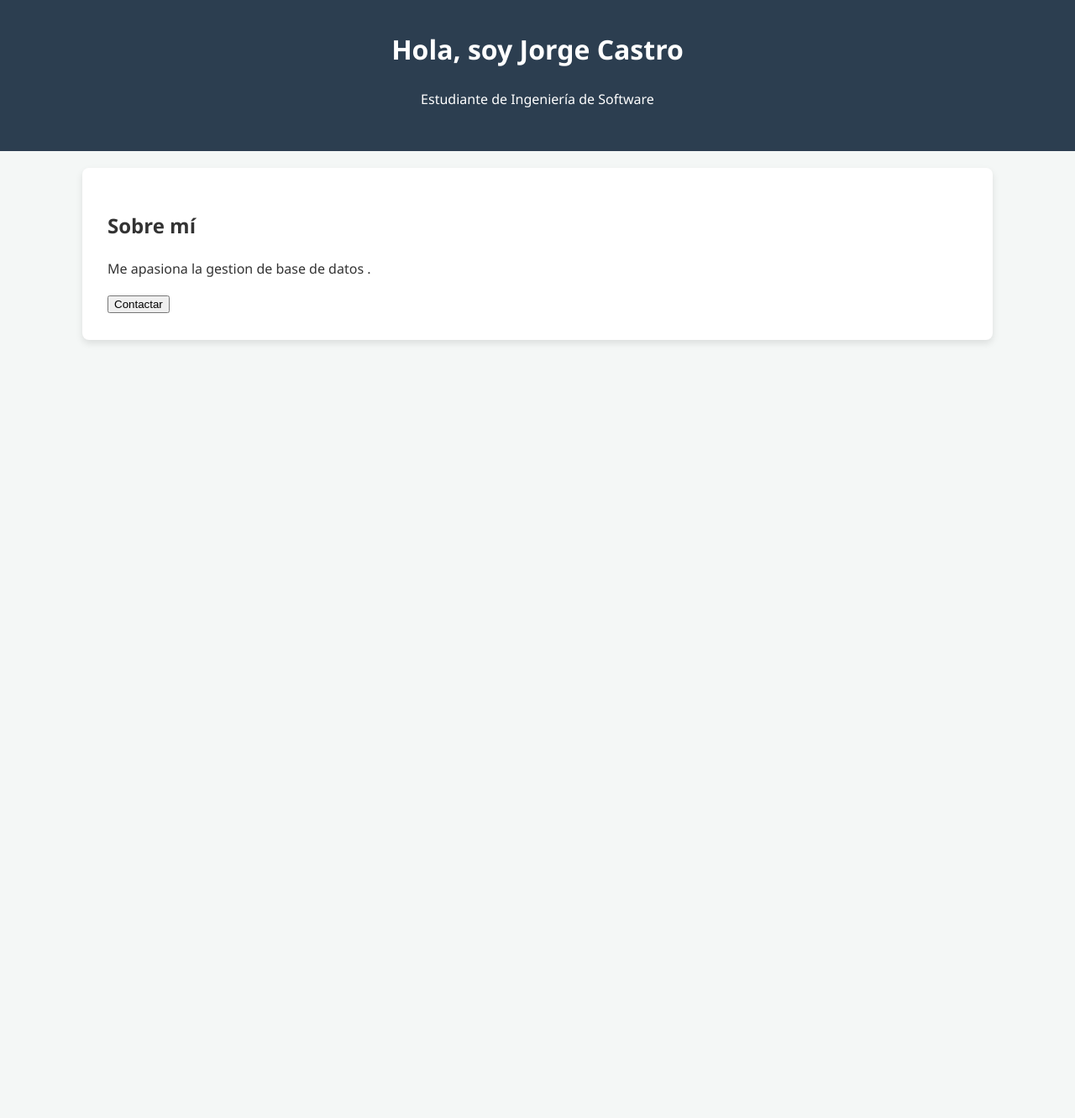
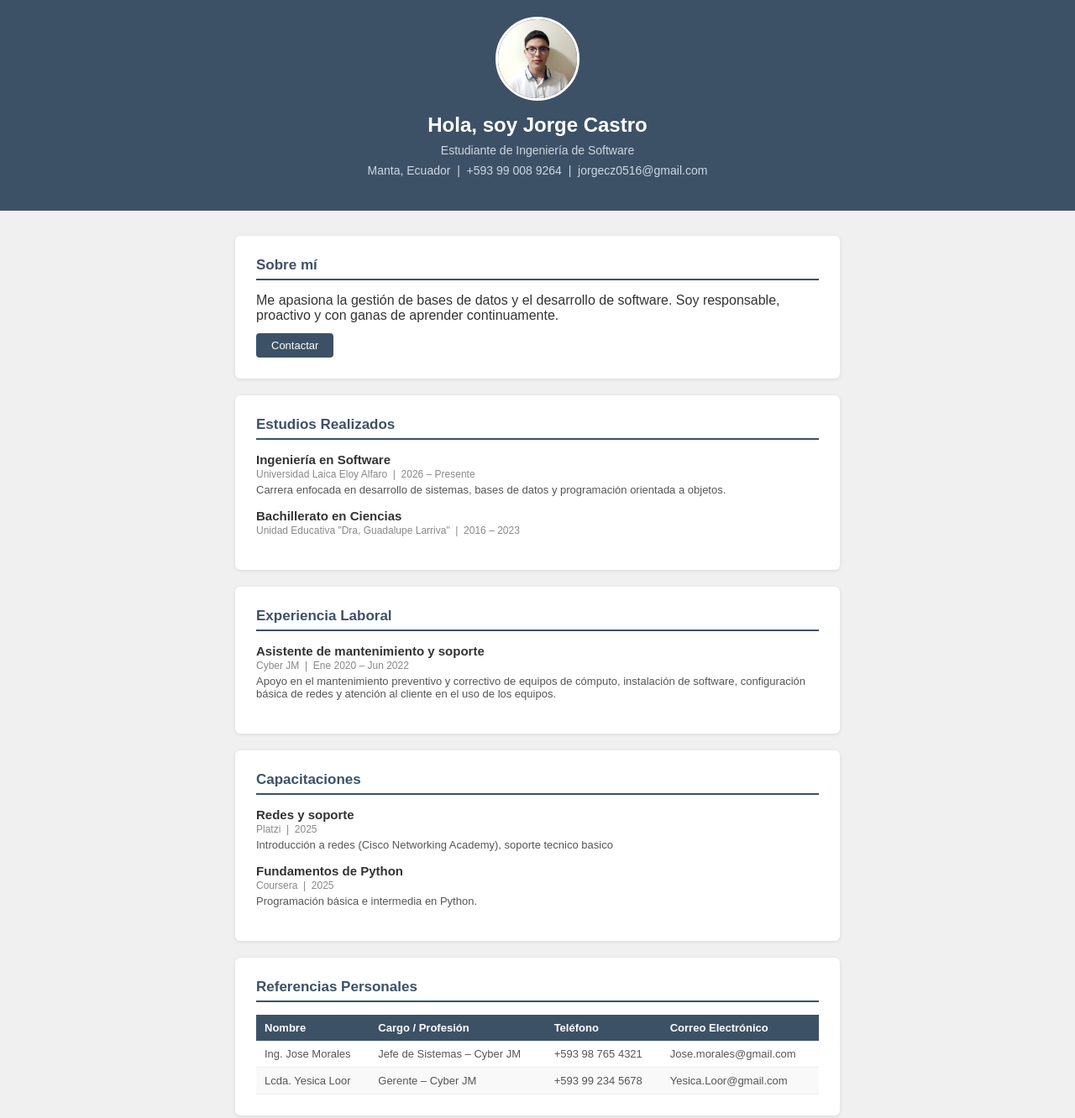
Before and after one commit to Jorge10001/Proyecto, a plain HTML site: page index.html in a window 1280 px wide. Shown: the part 20-1352 px from the top of the page at 84% size. Before the commit the page ends 800 px from the top, so only its background shows below. Drawn offline with Linux system fonts and the light colour scheme.

Commit message:
Tarea 2
Hoja de vida

```diff
--- a/index.html
+++ b/index.html
@@ -1,19 +1,104 @@
 <!DOCTYPE html>
 <html lang="es">
 <head>
- <meta charset="UTF-8">
- <title>Mi Portafolio</title>
+  <meta charset="UTF-8" />
+  <meta name="viewport" content="width=device-width, initial-scale=1.0"/>
+  <title>Hoja de Vida - Jorge Castro</title>
   <link rel="stylesheet" href="style.css">
 </head>
 <body>
+
+  <!-- ENCABEZADO / DATOS PERSONALES -->
   <header>
+    <img src="jorge.png" alt="Foto de perfil">
     <h1>Hola, soy Jorge Castro</h1>
     <p>Estudiante de Ingeniería de Software</p>
+    <p class="contacto">Manta, Ecuador &nbsp;|&nbsp; +593 99 008 9264 &nbsp;|&nbsp; jorgecz0516@gmail.com</p>
   </header>
- <section class="contenedor">
+
+  <div class="contenido">
+
+    <!-- SOBRE MÍ -->
+    <div class="tarjeta">
       <h2>Sobre mí</h2>
- <p>Me apasiona la gestion de base de datos .</p>
- <button>Contactar</button>
- </section>
+      <p>Me apasiona la gestión de bases de datos y el desarrollo de software. Soy responsable, proactivo y con ganas de aprender continuamente.</p>
+      <a class="btn" href="mailto:jorgecz0516@gmail.com">Contactar</a>
+    </div>
+
+    <!-- ESTUDIOS REALIZADOS -->
+    <div class="tarjeta">
+      <h2>Estudios Realizados</h2>
+
+      <div class="entrada">
+        <h3>Ingeniería en Software</h3>
+        <p class="fecha">Universidad Laica Eloy Alfaro &nbsp;|&nbsp; 2026 – Presente</p>
+        <p>Carrera enfocada en desarrollo de sistemas, bases de datos y programación orientada a objetos.</p>
+      </div>
+
+      <div class="entrada">
+        <h3>Bachillerato en Ciencias</h3>
+        <p class="fecha">Unidad Educativa "Dra, Guadalupe Larriva" &nbsp;|&nbsp; 2016 – 2023</p>
+      </div>
+    </div>
+
+    <!-- EXPERIENCIA LABORAL -->
+    <div class="tarjeta">
+      <h2>Experiencia Laboral</h2>
+
+      <div class="entrada">
+        <h3>Asistente de mantenimiento y soporte</h3>
+        <p class="fecha">Cyber JM &nbsp;|&nbsp; Ene 2020 – Jun 2022</p>
+        <p>Apoyo en el mantenimiento preventivo y correctivo de equipos de cómputo, instalación de software, configuración básica de redes y atención al cliente en el uso de los equipos.</p>
+      </div>
+    </div>
+
+    <!-- CAPACITACIONES -->
+    <div class="tarjeta">
+      <h2>Capacitaciones</h2>
+
+      <div class="entrada">
+        <h3>Redes y soporte</h3>
+        <p class="fecha">Platzi &nbsp;|&nbsp; 2025</p>
+        <p>Introducción a redes (Cisco Networking Academy), soporte tecnico basico</p>
+      </div>
+
+      <div class="entrada">
+        <h3>Fundamentos de Python</h3>
+        <p class="fecha">Coursera &nbsp;|&nbsp; 2025</p>
+        <p>Programación básica e intermedia en Python.</p>
+      </div>
+    </div>
+
+    <!-- REFERENCIAS PERSONALES -->
+    <div class="tarjeta">
+      <h2>Referencias Personales</h2>
+      <table>
+        <thead>
+          <tr>
+            <th>Nombre</th>
+            <th>Cargo / Profesión</th>
+            <th>Teléfono</th>
+            <th>Correo Electrónico</th>
+          </tr>
+        </thead>
+        <tbody>
+          <tr>
+            <td>Ing. Jose Morales</td>
+            <td>Jefe de Sistemas – Cyber JM</td>
+            <td>+593 98 765 4321</td>
+            <td>Jose.morales@gmail.com</td>
+          </tr>
+          <tr>
+            <td>Lcda. Yesica Loor</td>
+            <td>Gerente – Cyber JM</td>
+            <td>+593 99 234 5678</td>
+            <td>Yesica.Loor@gmail.com</td>
+          </tr>
+        </tbody>
+      </table>
+    </div>
+
+  </div>
+
 </body>
 </html>
--- a/style.css
+++ b/style.css
@@ -1,29 +1,131 @@
+* {
+  margin: 0;
+  padding: 0;
+  box-sizing: border-box;
+}
+
 body {
- margin: 0;
- font-family: 'Segoe UI', Tahoma, Geneva, Verdana, sans-serif;
- background-color: #f4f7f6;
+  font-family: Arial, sans-serif;
+  background: #f0f0f0;
   color: #333;
- line-height: 1.6;
 }
+
+/* ===== ENCABEZADO ===== */
 header {
- background: #2c3e50;
+  background: #3d5166;
   color: white;
   text-align: center;
- padding: 2rem 0;
+  padding: 40px 20px;
 }
 
-.contenedor {
- width: 80%;
- margin: 20px auto; /* Centrado horizontal */
- background: white;
- padding: 30px;
- border-radius: 8px;
- box-shadow: 0 4px 8px rgba(0,0,0,0.1);
+header img {
+  width: 100px;
+  height: 100px;
+  border-radius: 50%;
+  object-fit: cover;
+  border: 3px solid white;
+  margin-bottom: 15px;
+  display: block;
+  margin-left: auto;
+  margin-right: auto;
 }
 
-.habilidades {
- display: flex;
- justify-content: space-around;
- list-style: none;
- padding: 0;
+header h1 {
+  font-size: 24px;
+  margin-bottom: 8px;
 }
+
+header p {
+  font-size: 14px;
+  color: #cdd8e3;
+}
+
+header .contacto {
+  margin-top: 8px;
+}
+
+/* ===== CONTENIDO PRINCIPAL ===== */
+.contenido {
+  max-width: 750px;
+  margin: 30px auto;
+  padding: 0 15px;
+}
+
+/* ===== TARJETAS ===== */
+.tarjeta {
+  background: white;
+  border-radius: 6px;
+  padding: 25px;
+  margin-bottom: 20px;
+  box-shadow: 0 1px 4px rgba(0, 0, 0, 0.1);
+}
+
+.tarjeta h2 {
+  font-size: 17px;
+  color: #3d5166;
+  margin-bottom: 15px;
+  border-bottom: 2px solid #3d5166;
+  padding-bottom: 6px;
+}
+
+/* ===== ENTRADAS ===== */
+.entrada {
+  margin-bottom: 15px;
+}
+
+.entrada h3 {
+  font-size: 15px;
+  color: #333;
+  margin-bottom: 2px;
+}
+
+.entrada .fecha {
+  font-size: 12px;
+  color: #888;
+  margin-bottom: 4px;
+}
+
+.entrada p {
+  font-size: 13px;
+  color: #555;
+}
+
+/* ===== BOTÓN ===== */
+.btn {
+  display: inline-block;
+  margin-top: 12px;
+  padding: 7px 18px;
+  background: #3d5166;
+  color: white;
+  border-radius: 4px;
+  font-size: 13px;
+  text-decoration: none;
+}
+
+.btn:hover {
+  background: #2c3e50;
+}
+
+/* ===== TABLA REFERENCIAS ===== */
+table {
+  width: 100%;
+  border-collapse: collapse;
+  font-size: 13px;
+}
+
+th {
+  background: #3d5166;
+  color: white;
+  padding: 8px 10px;
+  text-align: left;
+}
+
+td {
+  padding: 8px 10px;
+  border-bottom: 1px solid #eee;
+  color: #555;
+}
+
+tr:nth-child(even) td {
+  background: #f9f9f9;
+}
```
Also changed, not shown: jorge.png (added). Lines whose indentation alone changed are shown as unchanged.
